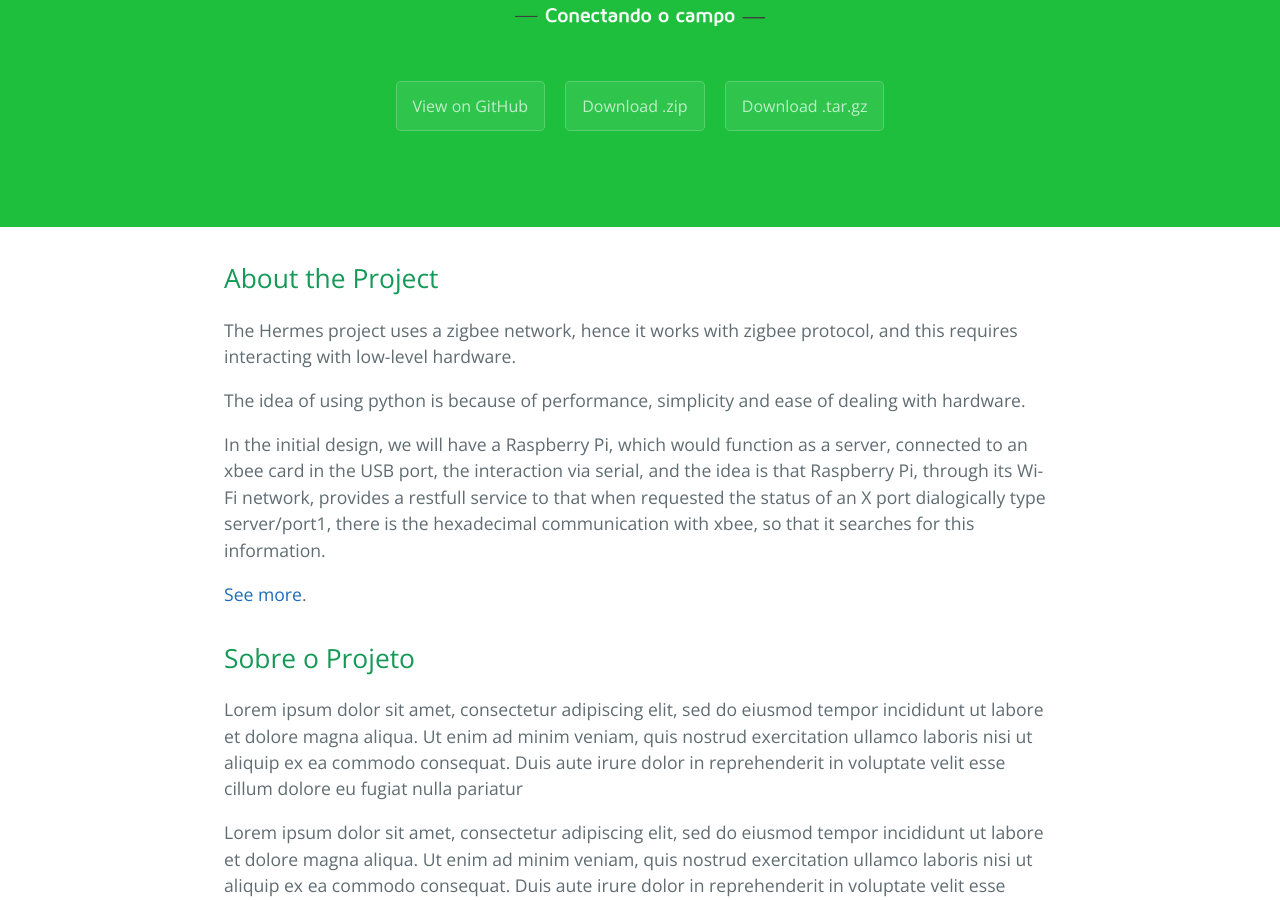
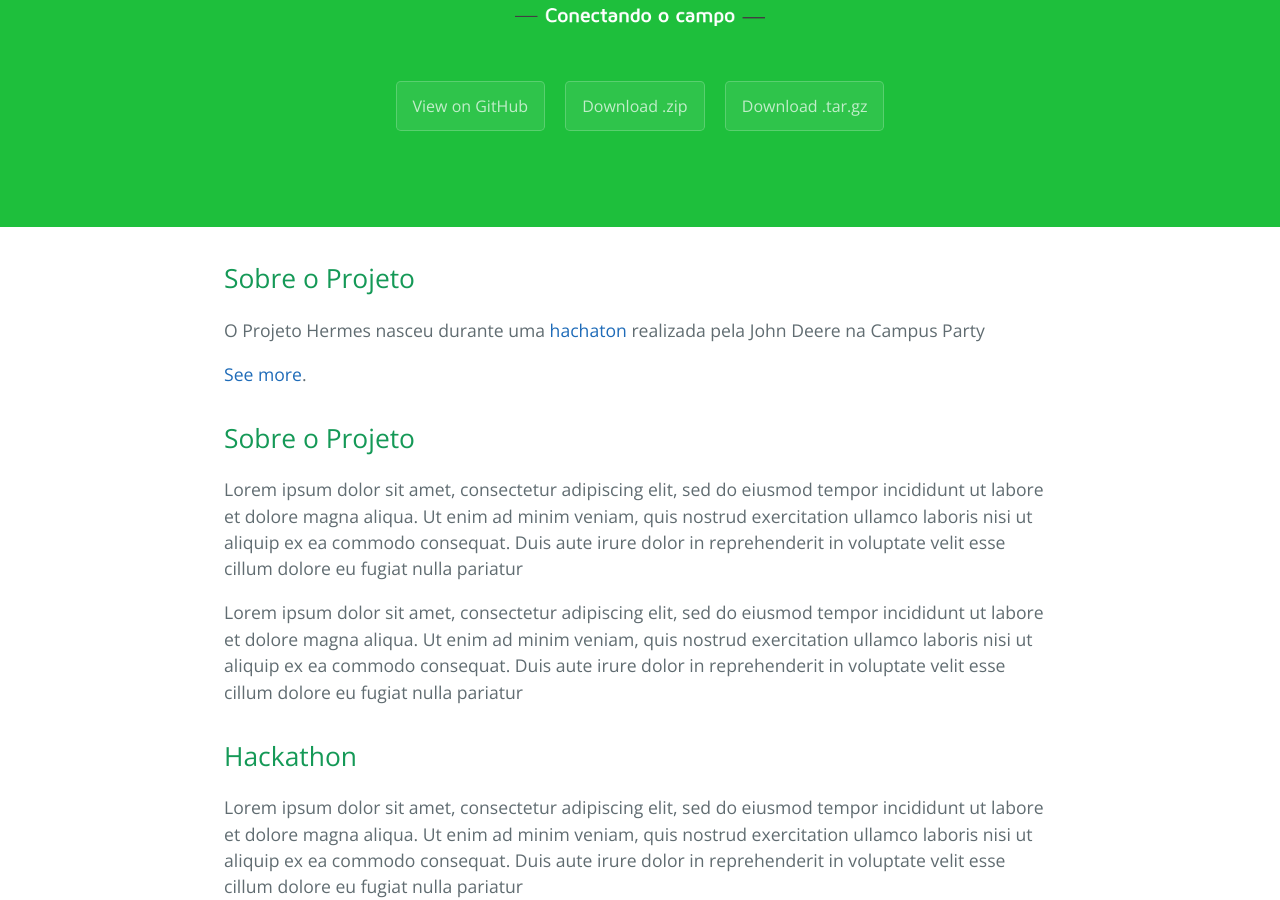
Before and after one commit to somosprte/Hermes, a Jekyll site: the page built from docs/index.md, in a window 1280 px wide and 900 px high, scrolled down 376 px. Built offline with Jekyll 4.4.1, drawn with Linux system fonts in a browser that asks for light colours; our own code applies the rules of GitHub Pages for plain Markdown files.

Commit message:
alterações de conteúdo

```diff
--- a/docs/index.md
+++ b/docs/index.md
@@ -1,13 +1,9 @@
 ---
 layout: default
 ---
-## [](#header-1)About the Project
+## [](#header-1)Sobre o Projeto
 
-The Hermes project uses a zigbee network, hence it works with zigbee protocol, and this requires interacting with low-level hardware.
-
-The idea of using python is because of performance, simplicity and ease of dealing with hardware.
-
-In the initial design, we will have a Raspberry Pi, which would function as a server, connected to an xbee card in the USB port, the interaction via serial, and the idea is that Raspberry Pi, through its Wi-Fi network, provides a restfull service to that when requested the status of an X port dialogically type server/port1, there is the hexadecimal communication with xbee, so that it searches for this information.
+O Projeto Hermes nasceu durante uma [hachaton](https://www.youtube.com/watch?v=99vt-H8GznU) realizada pela John Deere na Campus Party
 
 [See more](https://github.com/somosprte/Hermes).
 
```
